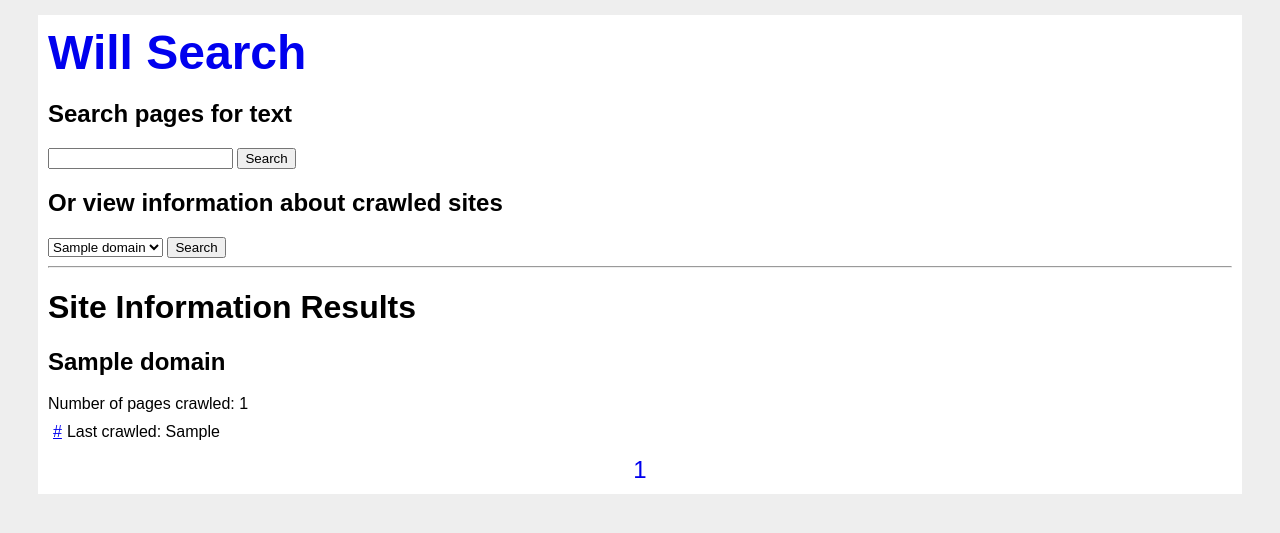
After one commit to flexer2018/search-engine, a Flask app: template templates/site_info_results.html in a window 1280 px wide. The commit adds this page. Shown: the top 533 px of the page. Run offline with Flask 2, Linux system fonts and the light colour scheme; the template is opened without the code that fills it: most values are stand-ins (such as "Sample title", 1, 10 or a date in 2020).

Commit message:
Add crawled sites info and pagination

```diff
--- a/app.py
+++ b/app.py
@@ -11,9 +11,18 @@ def get_db():
         db.row_factory = sqlite3.Row
     return db
 
+def get_domains():
+    cur = get_db().cursor()
+    cur.execute("SELECT id, domain FROM domains")
+    domains = [dict(row) for row in cur.fetchall()]
+    return domains
+
 @app.route("/")
 def index():
-    return render_template('index.html', title='Home', search_input='')
+    cur = get_db().cursor()
+    cur.execute("SELECT id, domain FROM domains")
+    domains = get_domains()
+    return render_template('index.html', title='Home', search_input='', site_info_input='', domains=domains)
 
 @app.route("/search-results/")
 def search_results():
@@ -22,6 +31,7 @@ def search_results():
     cur.execute("SELECT * FROM pages WHERE content LIKE ?", ['%' + search_input + '%'])
     results = cur.fetchall()
     results_display = []
+    domains = get_domains()
     for result in results:
         result_display = dict(result)
         match = re.search(search_input, result_display['content'], re.IGNORECASE)
@@ -32,7 +42,28 @@ def search_results():
             results_display.append(result_display)
 
     # print(results_display)
-    return render_template('search_results.html', title='Search Results', search_input=search_input, results=results_display)
+    return render_template('search_results.html', title='Search Results', search_input=search_input, domains=domains, results=results_display)
+
+@app.route("/site-info-results/")
+def site_info_results():
+    site_info_input = request.args.get('site_info_input')
+    page_num = request.args.get('page_num')
+    cur = get_db().cursor()
+    cur.execute("SELECT domain FROM domains WHERE id = ?", (site_info_input,))
+    results = dict()
+    results['domain'] = cur.fetchone()['domain']
+    cur.execute("SELECT COUNT(id) from pages WHERE domain_id = ?", (site_info_input,))
+    results['num_pages'] = cur.fetchone()[0]
+    page_limit = 20
+    pagination_pages_num = int(results['num_pages'] / page_limit) + 1
+    results['pagination_pages'] = list()
+    for n in range(1, pagination_pages_num + 1):
+        results['pagination_pages'].append({'num': n, 'url': '%s?site_info_input=%s&site_info_submit=Search&page_num=%s' % (request.base_url, site_info_input, n)})
+    page_start = (int(page_num) - 1) * page_limit
+    cur.execute("SELECT url, last_crawled FROM pages WHERE domain_id = ? LIMIT ?,?", (site_info_input, page_start, page_limit))
+    results['pages'] = [dict(row) for row in cur.fetchall()]
+    domains = get_domains()
+    return render_template('site_info_results.html', title='Site Info Results', domains=domains, search_input='', site_info_input=int(site_info_input), results=results)
 
 @app.teardown_appcontext
 def close_connection(exception):
--- a/templates/base.html
+++ b/templates/base.html
@@ -8,8 +8,15 @@
     <style type='text/css'>
         body {
             font-family: Arial, sans-serif;
+            background: #eee;
+        }
+        #container {
+            margin: 15px 30px;
+            background: #fff;
+            padding: 10px;
         }
         h1#title {
+            margin: 0;
             font-size: 3em;
         }
         #title-link {
@@ -18,11 +25,22 @@
         .search-result {
             padding: 5px;
         }
+        #pagination {
+            margin: 10px 0 0 0;
+            text-align: center;
+        }
+        #pagination a {
+            margin: 0 5px;
+            text-decoration: none;
+            font-size:1.5em;
+        }
     </style>
 </head>
 <body>
-    <a href='/' id='title-link'><h1 id='title'>Will Search</h1></a>
-    {% block content %}{% endblock %}
+    <div id='container'>
+        <a href='/' id='title-link'><h1 id='title'>Will Search</h1></a>
+        {% block content %}{% endblock %}
+    </div>
     <script src="/static/js/main.js"></script>
 </body>
 </html>
--- /dev/null
+++ b/templates/pagination.html
@@ -0,0 +1,5 @@
+<div id='pagination'>
+{% for page in results.pagination_pages %}
+    <a href='{{page.url}}'><span class='pagination-num'>{{page.num}}</span></a>
+{% endfor %}
+</div>
--- a/templates/search_box.html
+++ b/templates/search_box.html
@@ -1,5 +1,15 @@
-<h2>Search for sites</h2>
+<h2>Search pages for text</h2>
 <form name='search_form' action='/search-results'>
     <input type='text' name='search_input' value='{{search_input}}'>
     <input type='submit' name='search_submit' value='Search'>
 </form>
+<h2>Or view information about crawled sites</h2>
+<form name='search_form' action='/site-info-results/'>
+    <input type='hidden' name='page_num' value='1'>
+    <select name='site_info_input'>
+        {% for domain in domains %}
+            <option value='{{domain.id}}' {% if domain.id == site_info_input %} selected {% endif %}>{{domain.domain}}</option>
+        {% endfor %}
+    </select>
+    <input type='submit' name='site_info_submit' value='Search'>
+</form>
--- a/templates/search_results.html
+++ b/templates/search_results.html
@@ -1,6 +1,7 @@
 {% extends 'base.html' %}
     {% block content %}
     {% include 'search_box.html' %}
+    <hr>
     <h1>Search Results</h1>
     {% for result in results %}
         <div class='search-result'>
--- /dev/null
+++ b/templates/site_info_results.html
@@ -0,0 +1,14 @@
+{% extends 'base.html' %}
+    {% block content %}
+    {% include 'search_box.html' %}
+    <hr>
+    <h1>Site Information Results</h1>
+    <h2>{{results.domain}}</h2>
+    <div style='margin-bottom: 5px'>Number of pages crawled: {{results.num_pages}}</div>
+    {% for page in results.pages %}
+        <div class='search-result'>
+            <span class='link'><a href='{{page.url}}'>{{page.url}}</a></span><span style='margin-left: 5px'>Last crawled: {{page.last_crawled}}</span>
+        </div>
+    {% endfor %}
+    {% include 'pagination.html' %}
+{% endblock %}
--- a/webcrawler/items.py
+++ b/webcrawler/items.py
@@ -12,6 +12,7 @@ class Domain(Item):
     last_crawled = Field()
 
 class Page(Item):
+    domain = Field()
     domain_id = Field()
     url = Field()
     path = Field()
```
Also changed, not shown: dev_tools.py (added, +10 -0 lines), webcrawler/pipelines.py (+11 -2 lines), webcrawler/spiders/full_site_spider.py (+10 -3 lines). Lines whose indentation alone changed are shown as unchanged.
